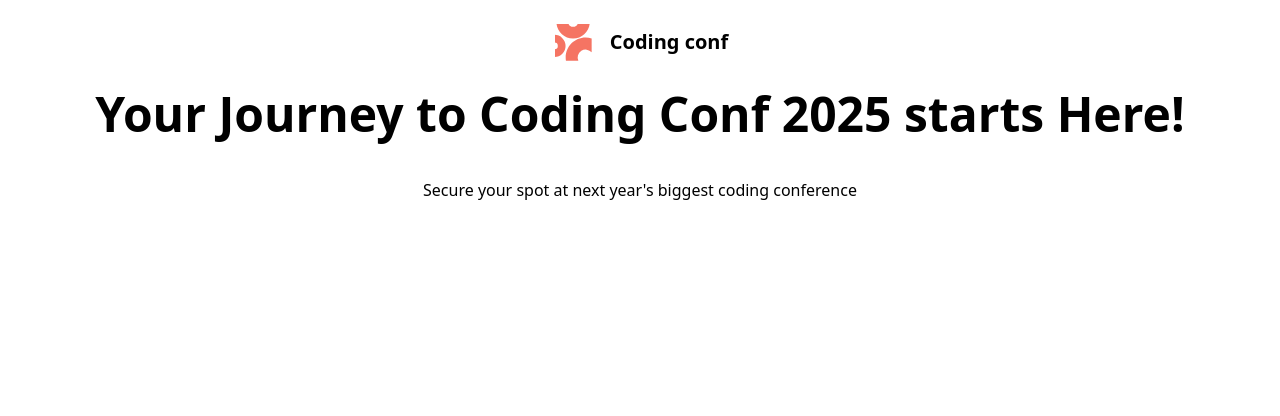
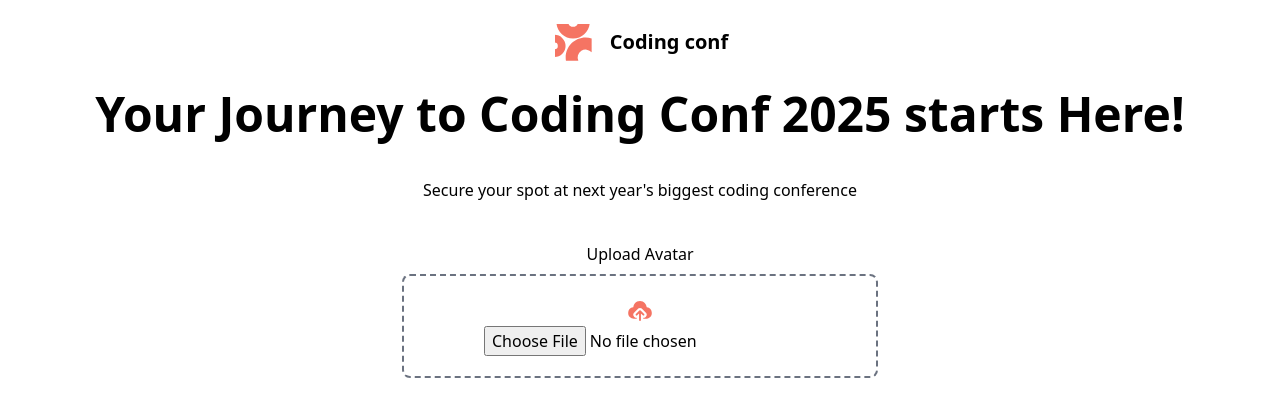
Before and after one commit to mohadeseSadri/Conference-ticket-generator, a React (Vite) app in the folder Conference ticket generator/: page / in a window 1280 px wide. Shown: the top 416 px of the page. Built offline with nearby package versions, Linux system fonts and the light colour scheme.

Commit message:
Building Upload avatar

```diff
--- a/Conference ticket generator/src/App.tsx
+++ b/Conference ticket generator/src/App.tsx
@@ -1,5 +1,5 @@
 import Header from "./Components/Header";
-
+import UploadAvatar from "./Components/UploadAvatar";
 
 function App() {
   return (
@@ -7,7 +7,9 @@ function App() {
       <header>
         <Header />
       </header>
-      <main></main>
+      <main>
+        <UploadAvatar/>
+      </main>
     </>
   );
 }
--- a/Conference ticket generator/src/Components/Header.tsx
+++ b/Conference ticket generator/src/Components/Header.tsx
@@ -4,7 +4,7 @@ function Header() {
     <>
       <div className="flex items-center justify-center mt-5">
         <div className="flex gap-4">
-          <img src={logo} alt="logo w-[200px] h-[100px]" />
+          <img src={logo} alt="logo" />
           <h5 className="text-xl font-bold pt-2">Coding conf</h5>
         </div>
       </div>
--- /dev/null
+++ b/Conference ticket generator/src/Components/UploadAvatar.tsx
@@ -0,0 +1,19 @@
+import Upload from "../assets/icon-upload.svg";
+
+function UploadAvatar() {
+  return (
+    <>
+      <p className="flex items-center justify-center mt-10">Upload Avatar</p>
+      <div className="flex items-center justify-center mt-2">
+        <div className="py-5 px-20 border-2 border-dashed border-gray-500 border-raduce rounded-lg">
+          <div className="flex items-center justify-center">
+            <img src={Upload} alt="Upload" />
+          </div>
+          <input type="file" />
+        </div>
+      </div>
+    </>
+  );
+}
+
+export default UploadAvatar;
```
Also changed, not shown: Conference ticket generator/src/assets/icon-upload.svg (added), 1 other file (tests, documents, lock files or other folders).
